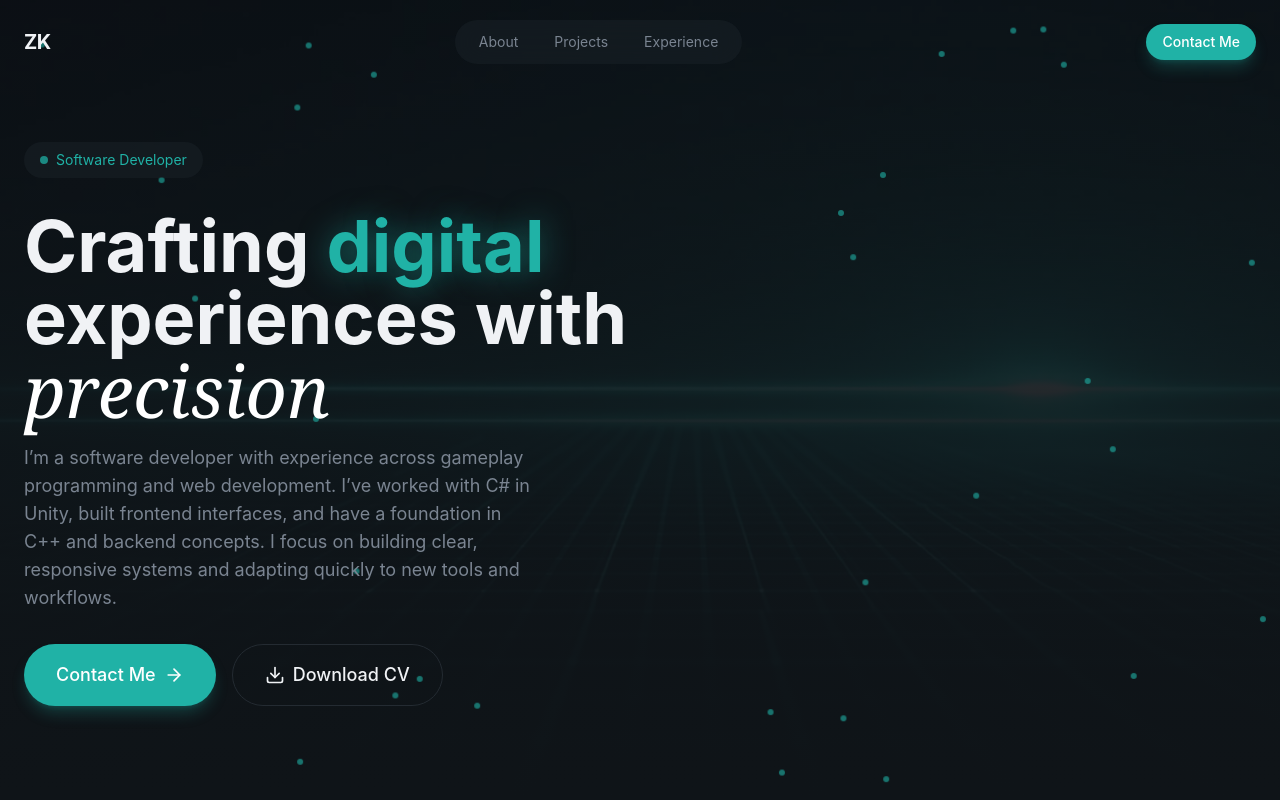
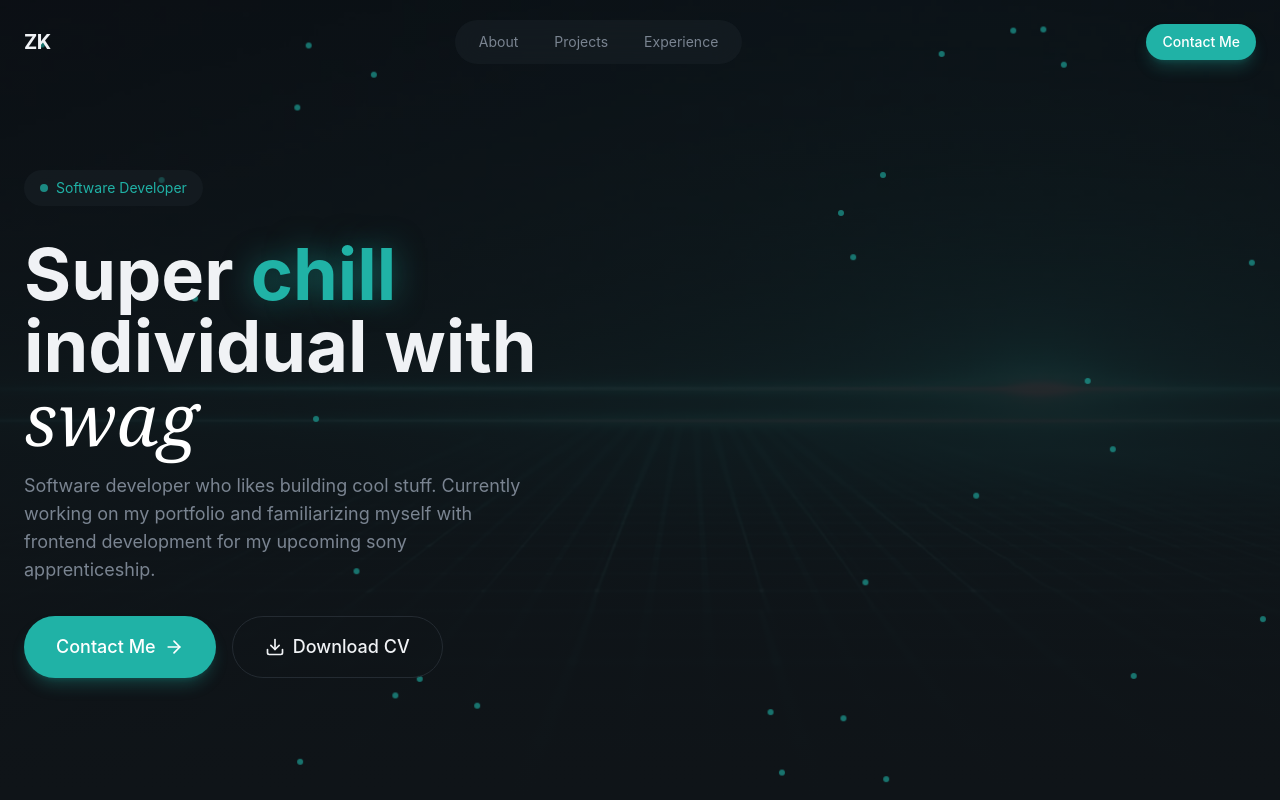
Before and after one commit to ZiKoundou/Portfolio-Website, a React (Vite) app in the folder portfolio-website/: page / in a window 1280 px wide. Built offline with nearby package versions, Linux system fonts and the light colour scheme.

Commit message:
anti cringing my bio and adding zion spice

```diff
--- a/portfolio-website/src/layout/Navbar.jsx
+++ b/portfolio-website/src/layout/Navbar.jsx
@@ -11,7 +11,7 @@ const navLinks = [
 export const Navbar = () => {
     const [isMobileMenuOpen, setIsMobileMenuOpen] = useState(false);
     return (
-        <header className="fixed top-0 left-0 right-0 bg-transparent py-5 z-50">
+        <header className="fixed top-0 left-0 right-0 bg-transparent py-5 z-50 ">
             <nav className="container mx-auto px-6 flex items-center justify-between">
                 <a className="text-xl font-bold tracking-tight hover:text-primary">
                     ZK
--- a/portfolio-website/src/sections/Hero.jsx
+++ b/portfolio-website/src/sections/Hero.jsx
@@ -41,16 +41,16 @@ export const Hero = () => {
                         {/* Headline */}
                         <div className="space-y-4">
                             <h1 className="text-5xl mid:text-6xl lg:text-7xl font-bold animate-fade-in animation-delay-100">
-                                Crafting<span className="text-primary glow-text"> digital</span>
+                                Super<span className="text-primary glow-text"> chill</span>
                                 <br/>
-                                    experiences with
+                                    individual with
                                 <br/>
                                 <span className="font-serif italic font-normal text-white">
-                                    precision
+                                    swag
                                 </span>
                             </h1>
                             <p className="text-lg text-muted-foreground max-w-lg animate-fade-in animation-delay-200">
-                            I’m a software developer with experience across gameplay programming and web development. I’ve worked with C# in Unity, built frontend interfaces, and have a foundation in C++ and backend concepts. I focus on building clear, responsive systems and adapting quickly to new tools and workflows.
+                            Software developer who likes building cool stuff. Currently working on my portfolio and familiarizing myself with frontend development for my upcoming sony apprenticeship.
                             </p>
                         </div>
 
```
